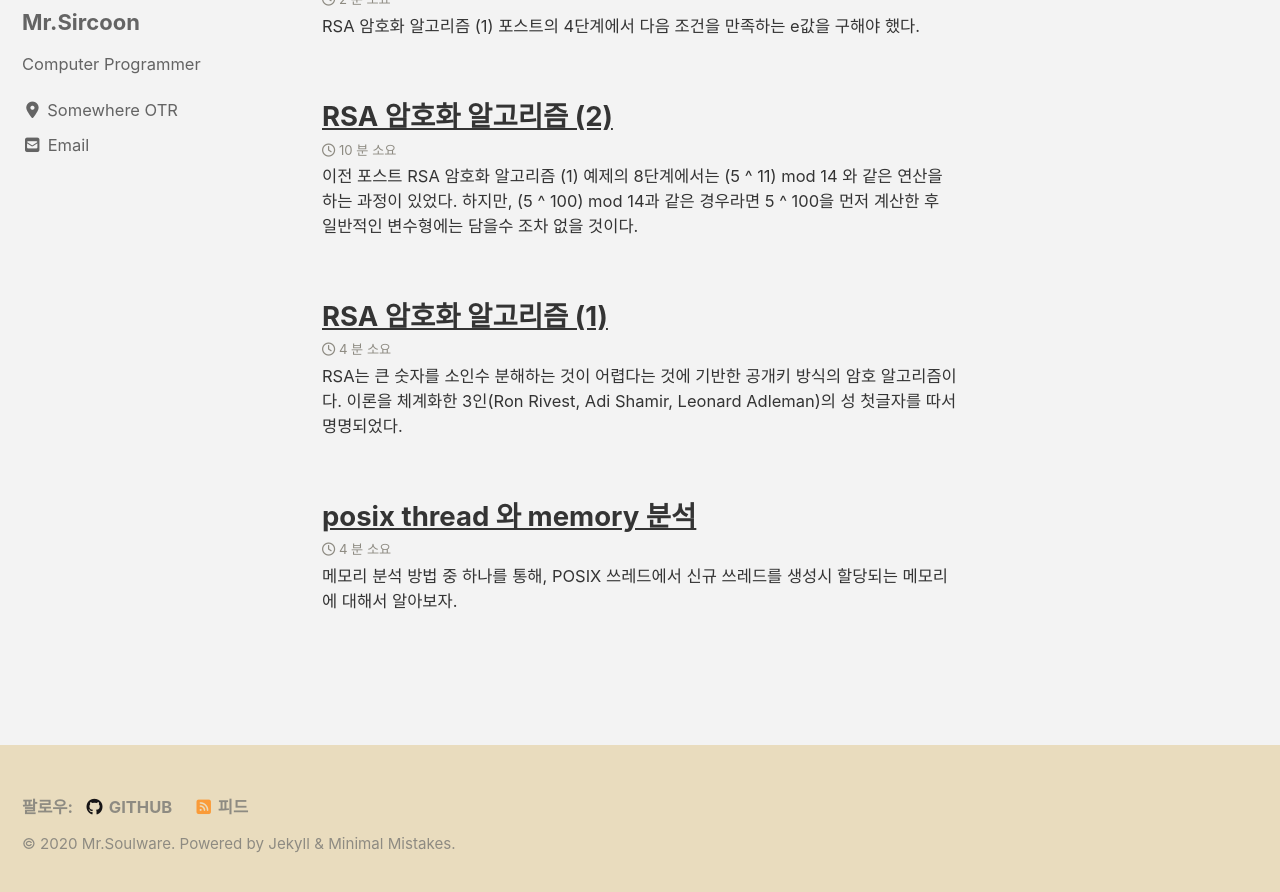
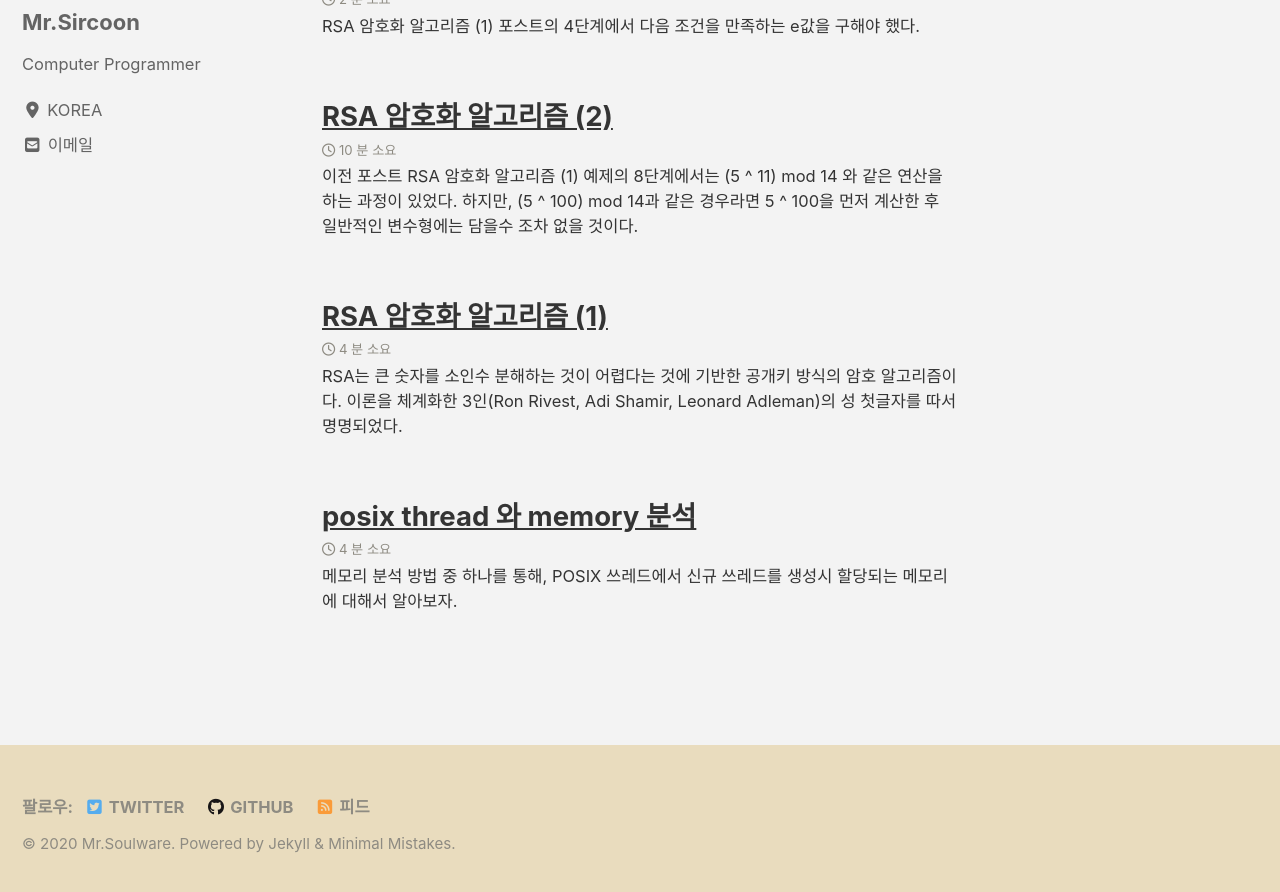
Before and after one commit to mrsoulware/mrsoulware.github.io, a Jekyll site: the page built from index.html, in a window 1280 px wide and 900 px high, scrolled down 251 px. Shown: the top 892 px of the window. Built offline with Jekyll 4.4.1, drawn with Linux system fonts in a browser that asks for light colours; cached includes are drawn as plain includes; nearby versions of some CDN libraries; the list of posts is cut into pages by our own code.

Commit message:
Update _config.yml

```diff
--- a/_config.yml
+++ b/_config.yml
@@ -96,12 +96,12 @@
   name             : "Mr.Sircoon"
   avatar           : "/assets/images/avatar.png"
   bio              : "Computer Programmer"
-  location         : "Somewhere OTR"
-  email            :
+  location         : "KOREA"
+  email            : "sircoon@gmail.com"
   links:
     - label: "Email"
       icon: "fas fa-fw fa-envelope-square"
-      url: mailto:sircoon@gmail.com
+      # url:
     - label: "Website"
       icon: "fas fa-fw fa-link"
       # url: "https://your-website.com"
@@ -123,13 +123,13 @@
   links:
     - label: "Twitter"
       icon: "fab fa-fw fa-twitter-square"
-      # url:
+      url: "https://twitter.com/sircoon1"
     - label: "Facebook"
       icon: "fab fa-fw fa-facebook-square"
       # url:
     - label: "GitHub"
       icon: "fab fa-fw fa-github"
-      url: https://github.com/mrsoulware
+      url: "https://github.com/mrsoulware"
     - label: "GitLab"
       icon: "fab fa-fw fa-gitlab"
       # url:
```
